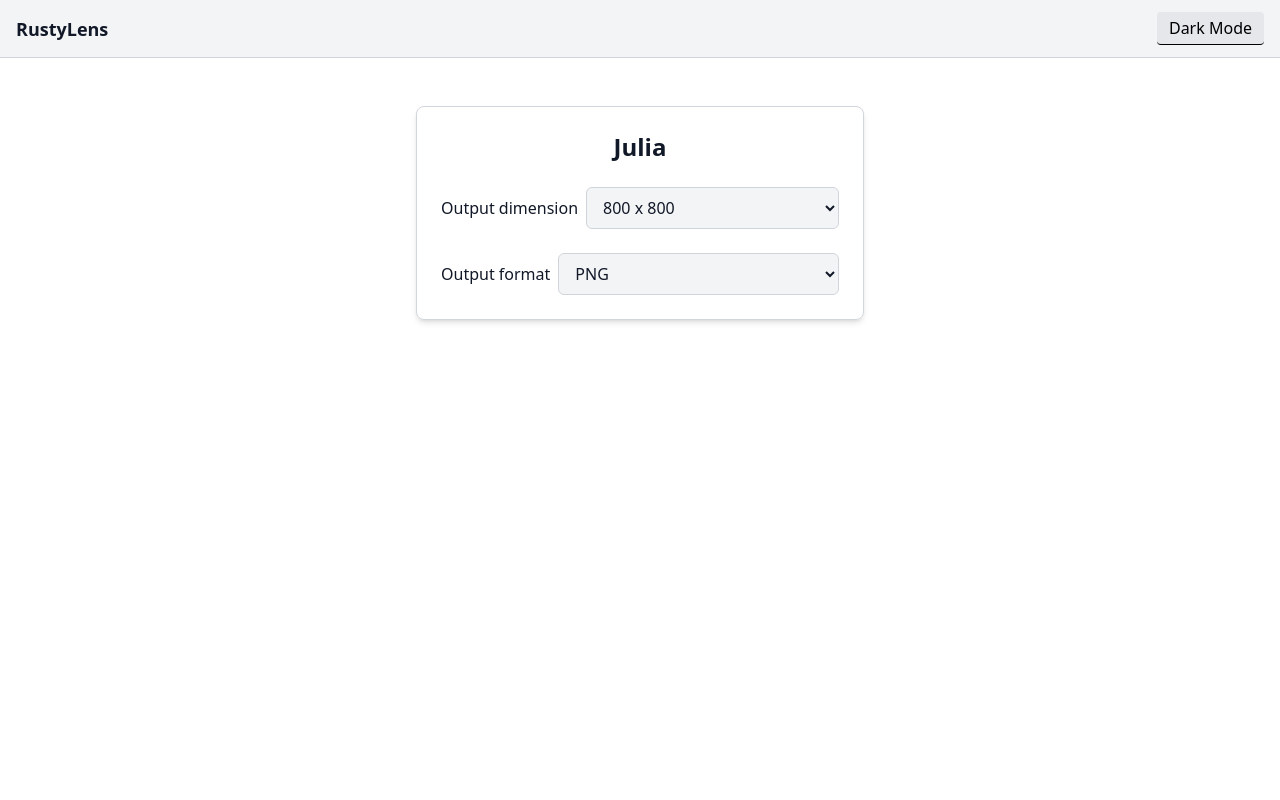
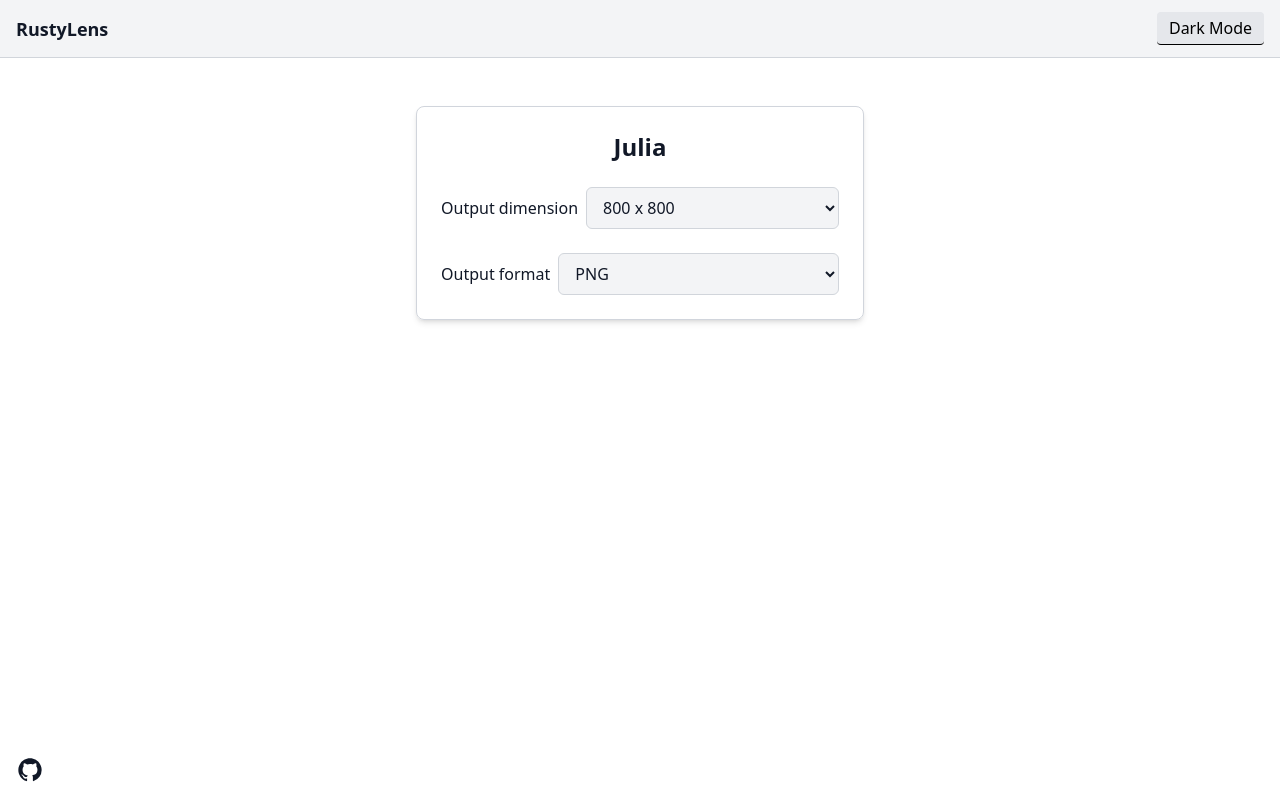
Before and after one commit to santoshxshrestha/rustylens, a Next.js app: page /julia in a window 1280 px wide. Built offline with nearby package versions, Linux system fonts and the light colour scheme; no server answers.

Commit message:
fix: footer is for all the pages so placed it in the layout

```diff
--- a/app/layout.tsx
+++ b/app/layout.tsx
@@ -2,6 +2,7 @@ import type { Metadata } from "next";
 import { Geist, Geist_Mono } from "next/font/google";
 import "./globals.css";
 import ThemeToggleHeader from "./components/ThemeToggleHeader";
+import Footer from "./components/footer";
 
 const geistSans = Geist({
   variable: "--font-geist-sans",
@@ -30,6 +31,7 @@ export default function RootLayout({
       >
           <ThemeToggleHeader/>
         {children}
+                <Footer/>
       </body>
     </html>
   );
--- a/app/page.tsx
+++ b/app/page.tsx
@@ -124,7 +124,6 @@ export default function Home() {
         )}
         <UnleashJulia/>
       </main>
-      <Footer/>
       </>
     );
 }
```
